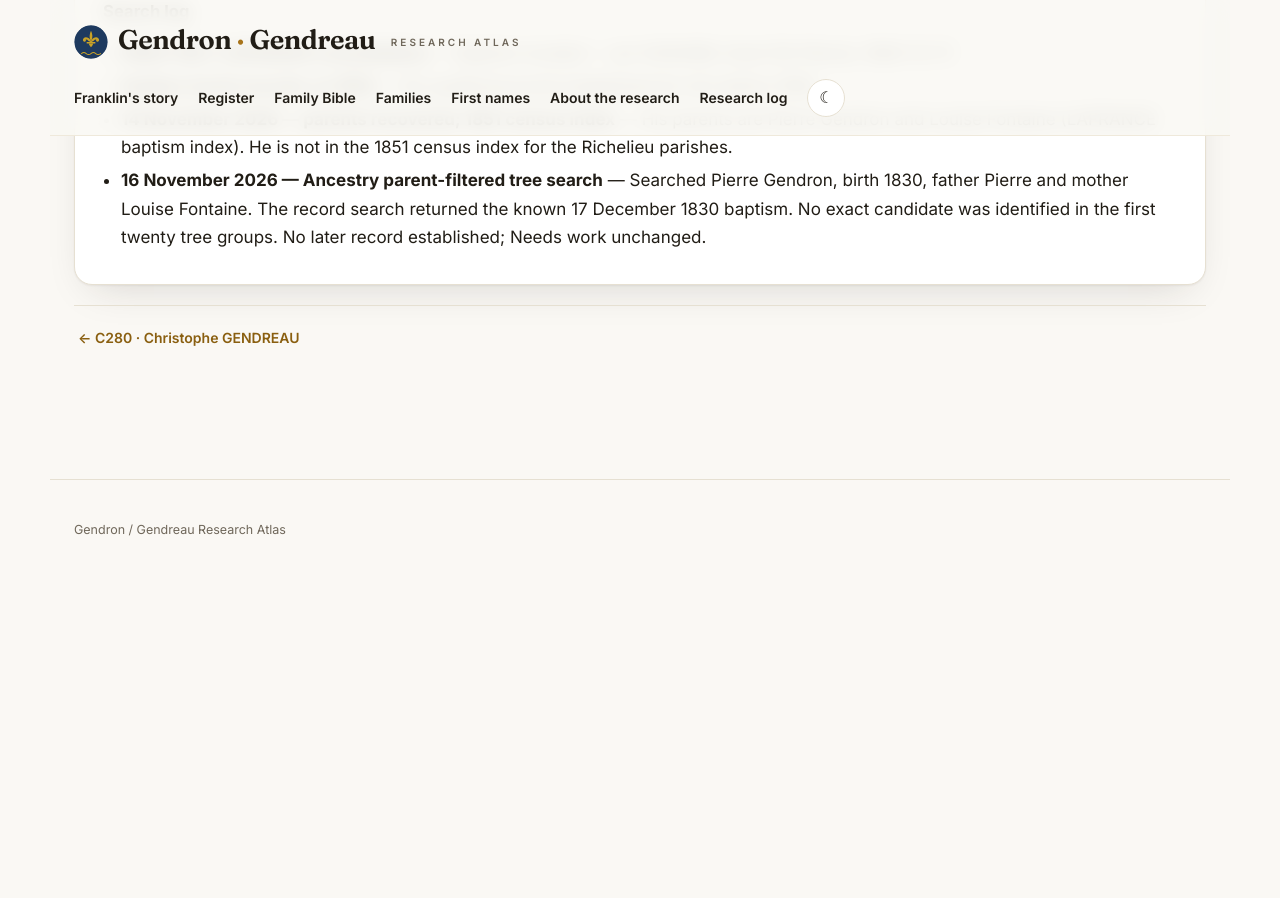
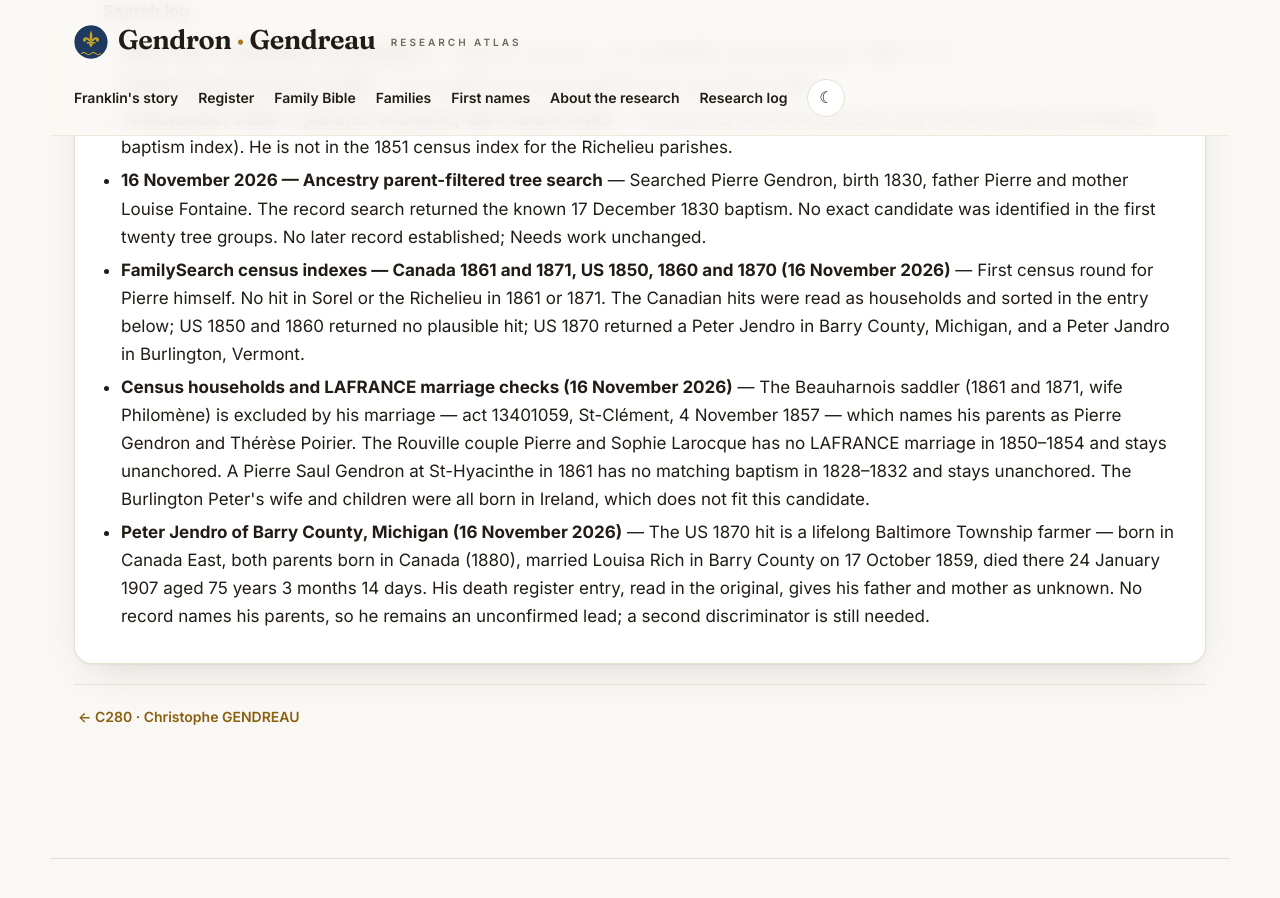
Before and after one commit to vetharmon/gendron-research, a Jekyll site: the page built from _candidates/c281.md, in a window 1280 px wide and 900 px high, scrolled down 2349 px. Built offline with Jekyll 4.4.1, drawn with Linux system fonts in a browser that asks for light colours; before the commit the page ends 2936 px from its top, so only the background shows below that; some of the changed text lies outside the part shown.

Commit message:
C281: census round — Beauharnois saddler excluded; Michigan Peter Jendro lead (unconfirmed)

```diff
--- a/_candidates/c281.md
+++ b/_candidates/c281.md
@@ -24,6 +24,12 @@ search_log:
   outcome: Searched Pierre Gendron, birth 1830, father Pierre and mother Louise Fontaine. The record search returned
     the known 17 December 1830 baptism. No exact candidate was identified in the first twenty tree groups. No later record
     established; Needs work unchanged.
+- resource: FamilySearch census indexes — Canada 1861 and 1871, US 1850, 1860 and 1870 (16 November 2026)
+  outcome: First census round for Pierre himself. No hit in Sorel or the Richelieu in 1861 or 1871. The Canadian hits were read as households and sorted in the entry below; US 1850 and 1860 returned no plausible hit; US 1870 returned a Peter Jendro in Barry County, Michigan, and a Peter Jandro in Burlington, Vermont.
+- resource: Census households and LAFRANCE marriage checks (16 November 2026)
+  outcome: The Beauharnois saddler (1861 and 1871, wife Philomène) is excluded by his marriage — act 13401059, St-Clément, 4 November 1857 — which names his parents as Pierre Gendron and Thérèse Poirier. The Rouville couple Pierre and Sophie Larocque has no LAFRANCE marriage in 1850–1854 and stays unanchored. A Pierre Saul Gendron at St-Hyacinthe in 1861 has no matching baptism in 1828–1832 and stays unanchored. The Burlington Peter's wife and children were all born in Ireland, which does not fit this candidate.
+- resource: Peter Jendro of Barry County, Michigan (16 November 2026)
+  outcome: The US 1870 hit is a lifelong Baltimore Township farmer — born in Canada East, both parents born in Canada (1880), married Louisa Rich in Barry County on 17 October 1859, died there 24 January 1907 aged 75 years 3 months 14 days. His death register entry, read in the original, gives his father and mother as unknown. No record names his parents, so he remains an unconfirmed lead; a second discriminator is still needed.
 permalink: /candidates/c281/
 sources:
 - label: LAFRANCE baptism (act 4345489)
@@ -40,7 +46,7 @@ filenames: []
 
 ## Biography
 
-Pierre Gendron was baptized on 17 December 1830 at Sorel (St-Pierre), the son of Pierre Gendron and Louise Fontaine. No later record identified; he is not in the 1851 census index.
+Pierre Gendron was baptized on 17 December 1830 at Sorel (St-Pierre), the son of Pierre Gendron and Louise Fontaine. No later record has been identified as his; he is not in the 1851 census index, and census searches in Canada (1861, 1871) and the United States (1850–1870) found no record that can be connected to him. A Peter Jendro who farmed in Barry County, Michigan, from 1859 until his death in 1907 is an unconfirmed lead — no record names his parents.
 
 ## Documents
 
```
